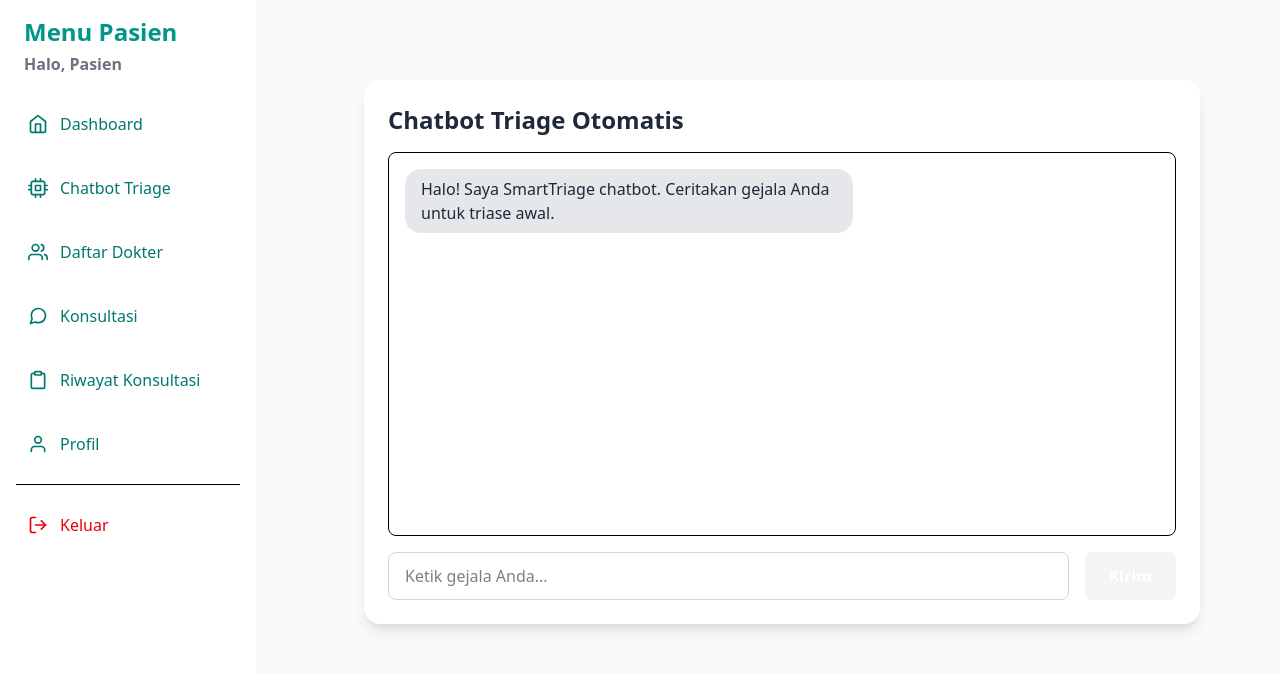
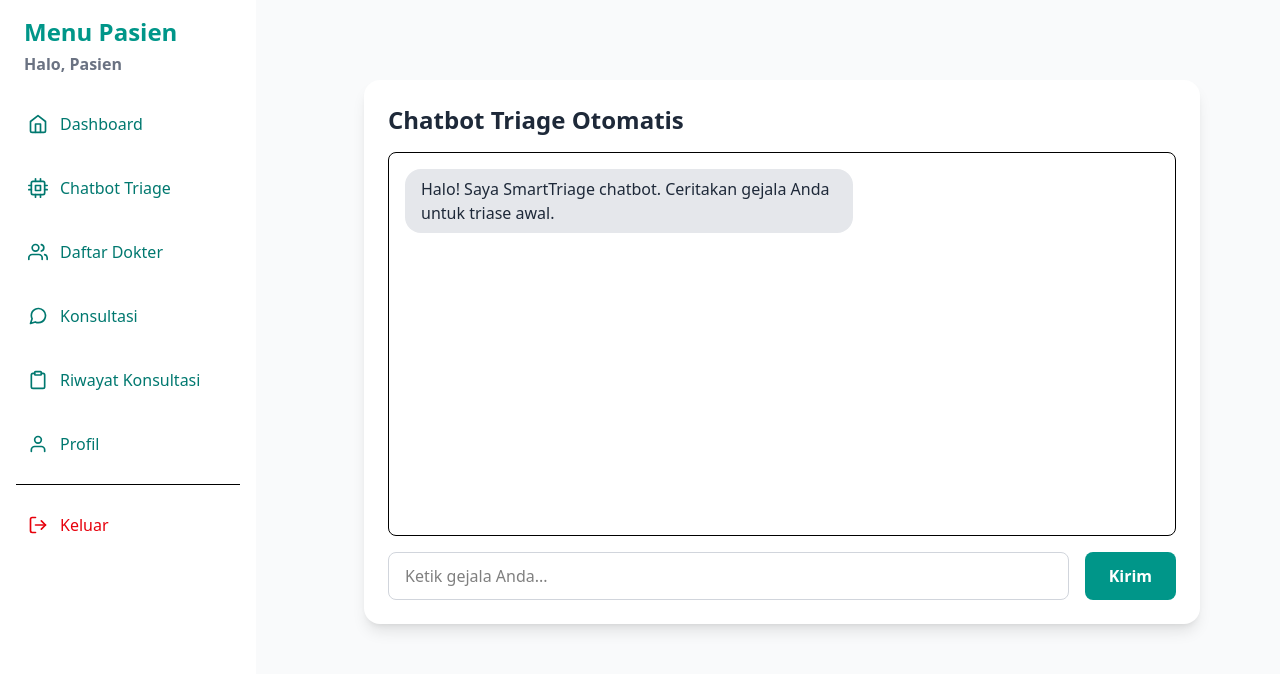
Before and after one commit to fathur1902/SmartTriage, a React (Vite) app in the folder frontend/: page /chatbot in a window 1280 px wide. Shown: the top 674 px of the page. Built offline with nearby package versions, Linux system fonts and the light colour scheme; no server answers; sample sign-in values are in the browser's storage.

Commit message:
DONEEEE NJIXX REVISIII

```diff
--- a/frontend/src/components/Button.jsx
+++ b/frontend/src/components/Button.jsx
@@ -1,7 +1,7 @@
 const Button = ({ children, onClick, className = "", variant = "primary" }) => {
   const baseClasses = "px-6 py-3 rounded-lg font-semibold transition";
   const variantClasses = {
-    primary: "bg-gray-100 text-white hover:bg-teal-700",
+    primary: "bg-teal-600 text-white hover:bg-teal-700",
     secondary:
       "bg-transparent border border-teal-600 text-teal-600 hover:bg-teal-50",
   };
```
Also changed, not shown: 1 other file (tests, documents, lock files or other folders).
